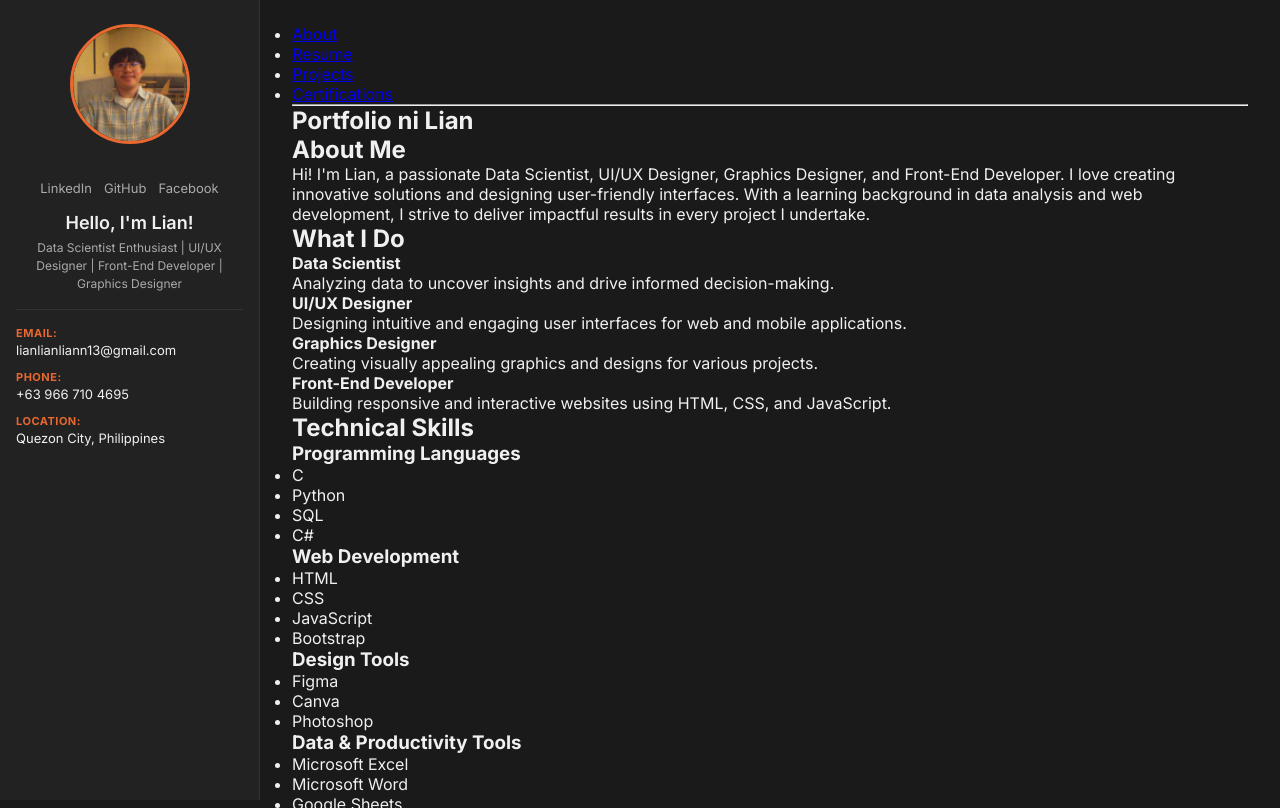
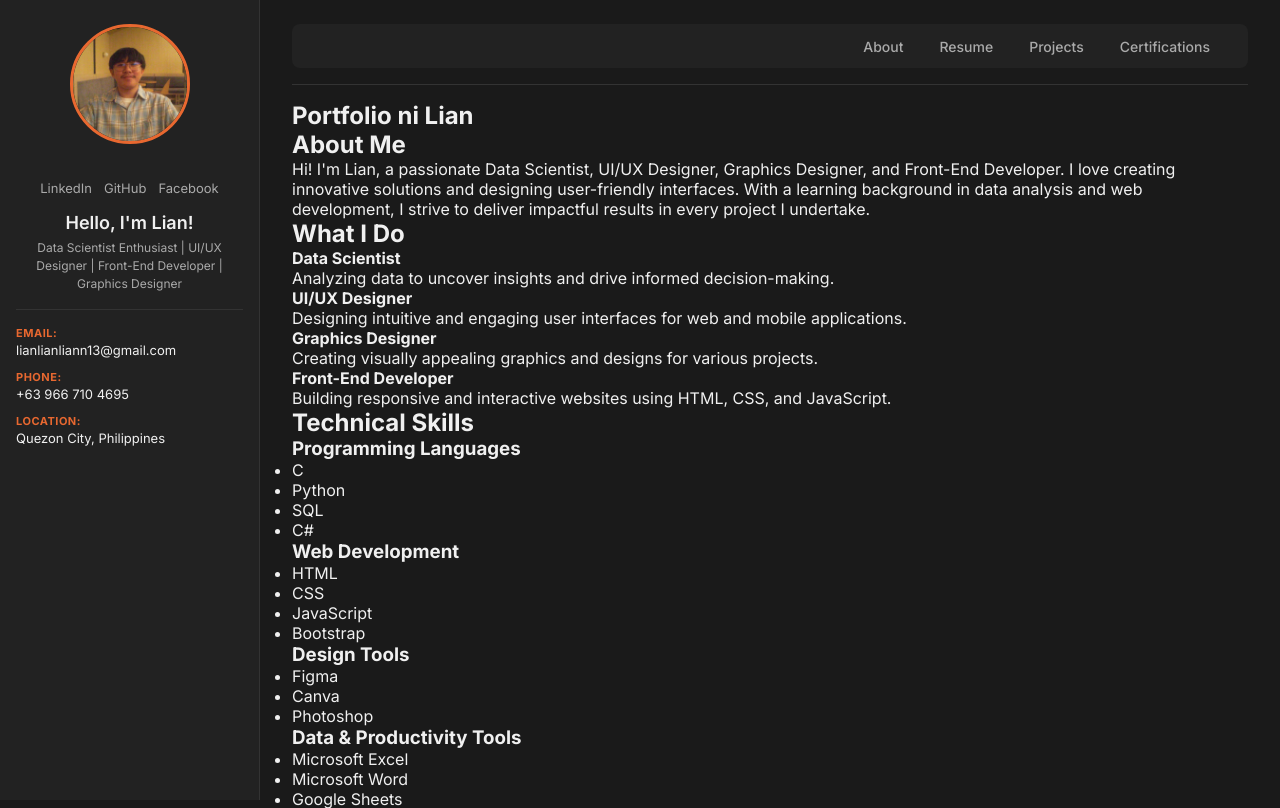
Before and after one commit to lianlianliann/portfolio-ni-lian, a PHP site: page / in a window 1280 px wide. Shown: the top 808 px of the page. Run offline with PHP 8.4, Linux system fonts and the light colour scheme.

Commit message:
feat: add navigation css styles

```diff
--- a/style.css
+++ b/style.css
@@ -129,3 +129,48 @@ body {
     color: var(--text-primary);
     margin: 0;
 }
+
+/* Navigation */
+.navbar {
+    display: flex;
+    justify-content: flex-end;
+    align-items: center;
+    padding: 12px 0;
+    background-color: var(--bg-sidebar);
+    border-radius: 8px;
+    padding: 12px 24px;
+}
+
+.nav-links {
+    list-style: none;
+    display: flex;
+    gap: 8px;
+    margin: 0;
+    padding: 0;
+}
+
+.nav-links li a {
+    text-decoration: none;
+    color: var(--text-secondary);
+    font-size: 14px;
+    font-weight: 500;
+    padding: 6px 14px;
+    border-radius: 6px;
+    transition: color 0.2s ease, background-color 0.2s ease;
+}
+
+.nav-links li a:hover {
+    color: var(--accent);
+    background-color: var(--bg-card);
+}
+
+.nav-links li a.active {
+    color: var(--accent);
+    background-color: var(--bg-card);
+}
+
+.nav-divider {
+    border: none;
+    border-top: 1px solid var(--border);
+    margin: 16px 0;
+}
```
